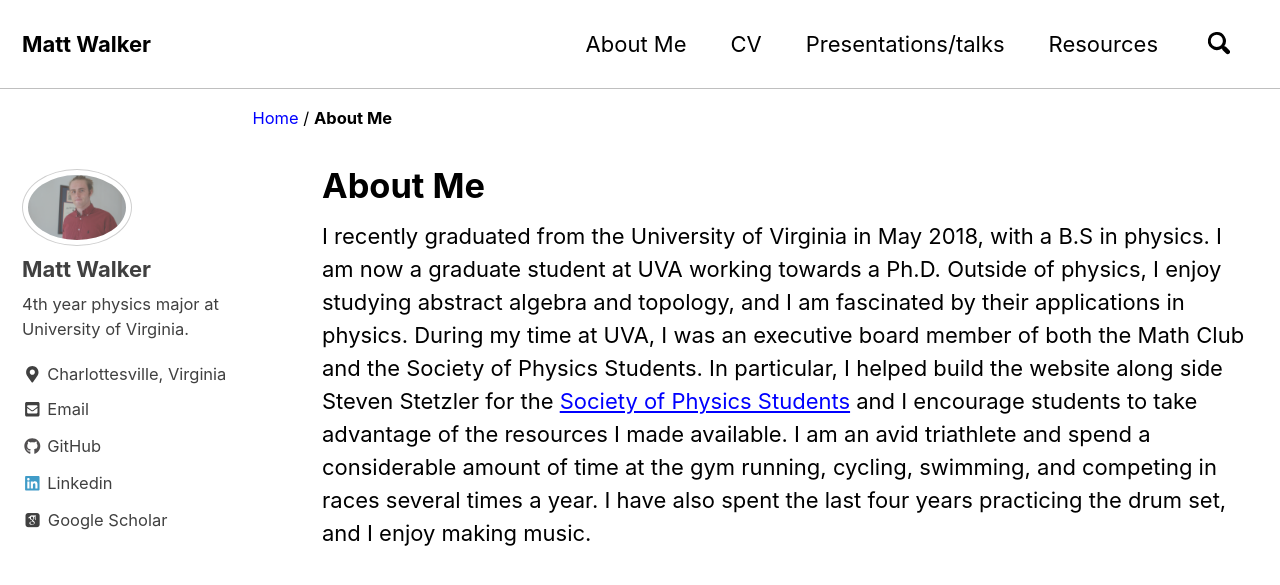
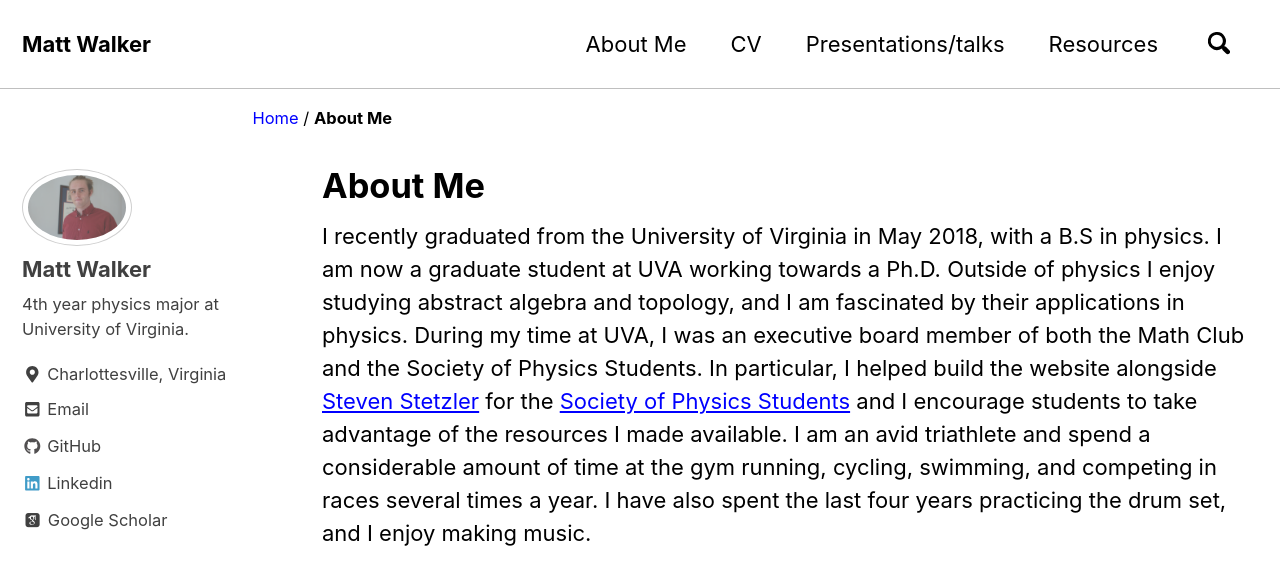
Before and after one commit to Mattwalker411/mathwalker.github.io, a Jekyll site: the page built from _pages/about.md, in a window 1280 px wide and 900 px high. Shown: the top 585 px of the window. Built offline with Jekyll 4.4.1, drawn with Linux system fonts in a browser that asks for light colours; cached includes are drawn as plain includes; nearby versions of some CDN libraries; some web fonts are replaced.

Commit message:
fixed typos

```diff
--- a/_pages/about.md
+++ b/_pages/about.md
@@ -7,4 +7,4 @@ tags:
 permalink: /about/
 ---
 
-I recently graduated from the University of Virginia in May 2018, with a B.S in physics. I am now a graduate student at UVA working towards a Ph.D. Outside of physics, I enjoy studying abstract algebra and topology, and I am fascinated by their applications in physics. During my time at UVA, I was an executive board member of both the Math Club and the Society of Physics Students. In particular, I helped build the website along side Steven Stetzler for the [Society of Physics Students](https://spsatuva.github.io/) and I encourage students to take advantage of the resources I made available. I am an avid triathlete and spend a considerable amount of time at the gym running, cycling, swimming, and competing in races several times a year. I have also spent the last four years practicing the drum set, and I enjoy making music.
+I recently graduated from the University of Virginia in May 2018, with a B.S in physics. I am now a graduate student at UVA working towards a Ph.D. Outside of physics I enjoy studying abstract algebra and topology, and I am fascinated by their applications in physics. During my time at UVA, I was an executive board member of both the Math Club and the Society of Physics Students. In particular, I helped build the website alongside [Steven Stetzler](https://stevenstetzler.com/) for the [Society of Physics Students](https://spsatuva.github.io/) and I encourage students to take advantage of the resources I made available. I am an avid triathlete and spend a considerable amount of time at the gym running, cycling, swimming, and competing in races several times a year. I have also spent the last four years practicing the drum set, and I enjoy making music.
```
